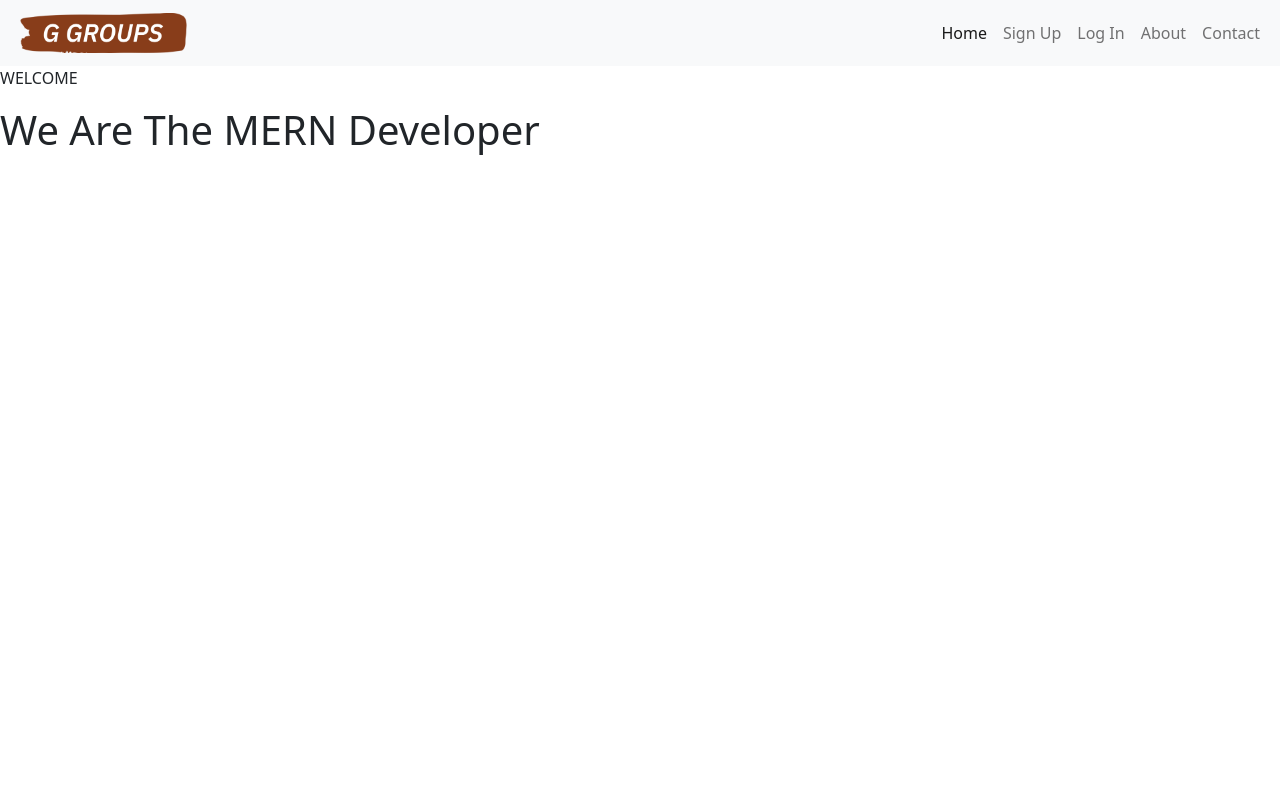
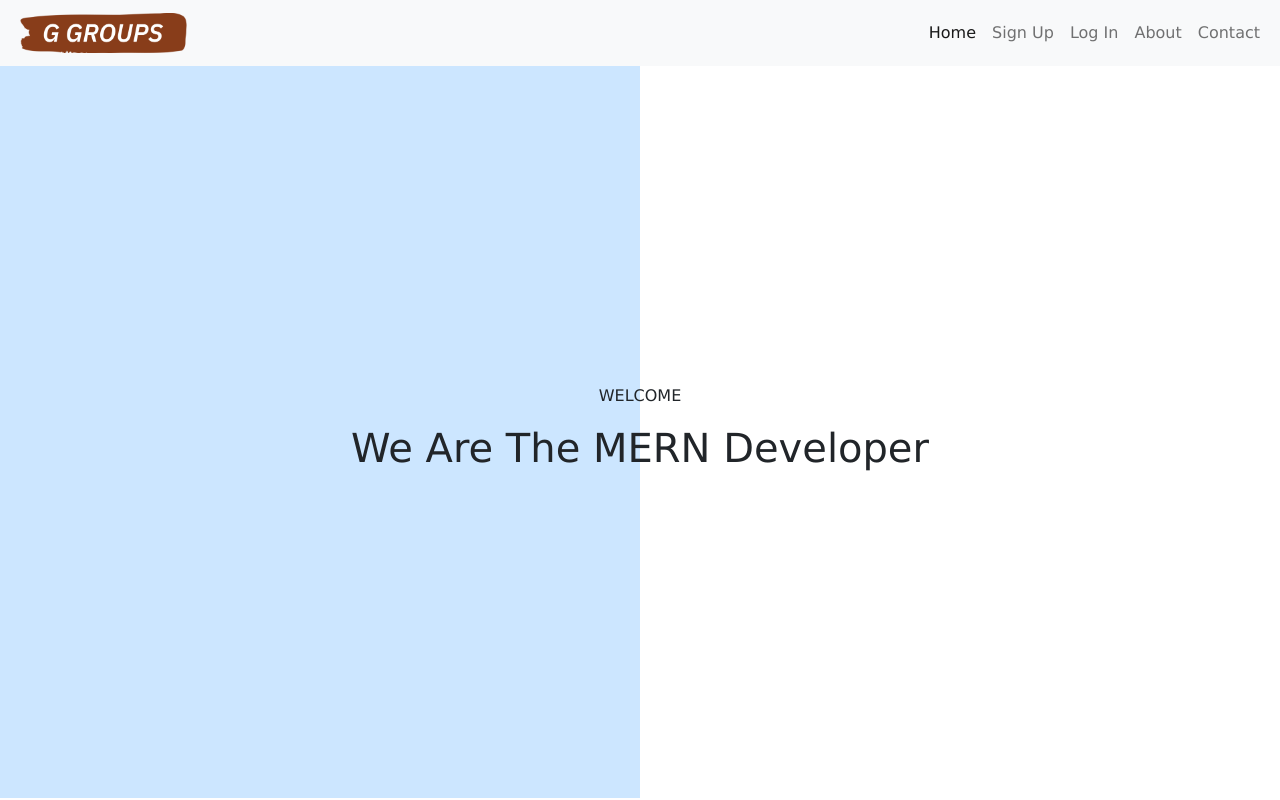
Before and after one commit to Kushalg3/demo.github.io, a React (Create React App) app in the folder client/: page / in a window 1280 px wide. Built offline with nearby package versions, Linux system fonts and the light colour scheme.

Commit message:
creating home page ui

```diff
--- a/client/src/App.css
+++ b/client/src/App.css
@@ -1,5 +1,20 @@
+* {
+  font-family:Verdana, Geneva, Tahoma, sans-serif;
+}
+
 .App {
-  text-align: center;
+  width: 100vw;
+  height: 100vh;
+}
+
+.navigation-bar {
+  width: 100vw;
+  height: auto;
+}
+
+.content {
+  width: 100vw;
+  height: 91.5vh;
 }
 
 .App-logo {
@@ -7,12 +22,16 @@
   pointer-events: none;
 }
 
-.signup, .signin, .contact {
-  width: 100vw;
-  height: 85vh;
+.signup, .signin, .contact, .home {
+  width: 100%;
+  height: 100%;
   display: flex;
   justify-content: center;
   align-items: center;
+}
+
+.home {
+  background-image: linear-gradient(to right, #cce6ff 50%,#ffffff 50%);
 }
 
 .Container {
@@ -31,6 +50,10 @@
 
 .signin > .Container {
   max-width: 620px;
+}
+
+.home > .Container {
+  text-align: center;
 }
 
 .box {
--- a/client/src/App.js
+++ b/client/src/App.js
@@ -10,7 +10,11 @@ import { Route, Routes } from 'react-router-dom'
 const App = () => {
   return (
     <>
+    <div className='App'>
+      <div className='navigation-bar'>
         <Navbar/>
+      </div>
+      <div className='content'>
         <Routes>
           <Route path="/" element={<Home/>}></Route>
 
@@ -22,8 +26,8 @@ const App = () => {
 
           <Route path="/signup" element={<Signup/>}></Route>
         </Routes>
-
-
+      </div>
+    </div>
     </>
   );
 }
--- a/client/src/components/Home.js
+++ b/client/src/components/Home.js
@@ -2,9 +2,11 @@ import React from 'react'
 
 const Home = () => {
   return (
-    <div>
+    <div className='home'>
+      <div className='Container'>
         <p>WELCOME</p>
         <h1>We Are The MERN Developer</h1>
+      </div>
     </div>
   )
 }
```
Lines whose indentation alone changed are shown as unchanged.
